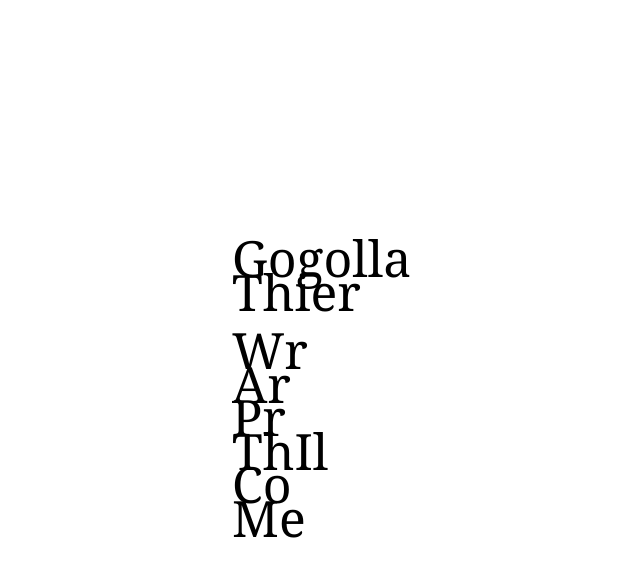
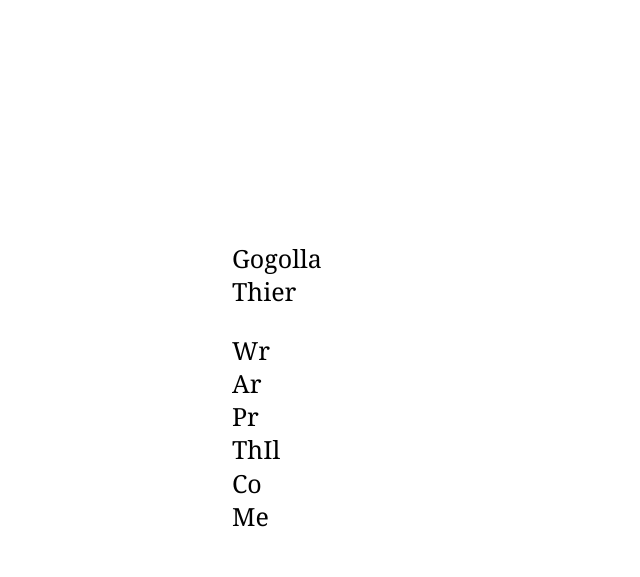
Before and after one commit to maalaria/collection, a Jekyll site: the page index.html, which Jekyll copies as it is, in a window 1280 px wide. Shown: the top 577 px of the page, without its empty margins (411-1051 px from the left). Built offline with Jekyll 4.4.1, drawn with Linux system fonts in a browser that asks for light colours.

Commit message:
publish changes

```diff
--- a/_layouts/good_clean_default.html
+++ b/_layouts/good_clean_default.html
@@ -25,7 +25,7 @@
     </head>
     <body>
         <article>
-            <div class="container">
+            <div class=".container">
                 <h1><a href="./">{{ site.tag_text }}</a></h1>
                 {{ content }}
             </div>
--- a/css/styles.css
+++ b/css/styles.css
@@ -1,7 +1,6 @@
 body {
     font-family: "Cambria", Georgia, serif;
     /*font: 16px/1.5 verdana, helvetica-neue, helvetica, arial, san-serif;*/
-    width: 300px;
     background: white;
     color: #000000;
     padding: 5em;
@@ -55,7 +54,7 @@ p.one {
 
 p.two {
     color: #2222aa;
-    font-size: 50px;
+    font-size: 25px;
     font-weight: normal;
     text-align: left;
     line-height: 0.01;
```
Also changed, not shown: 16 other files.
